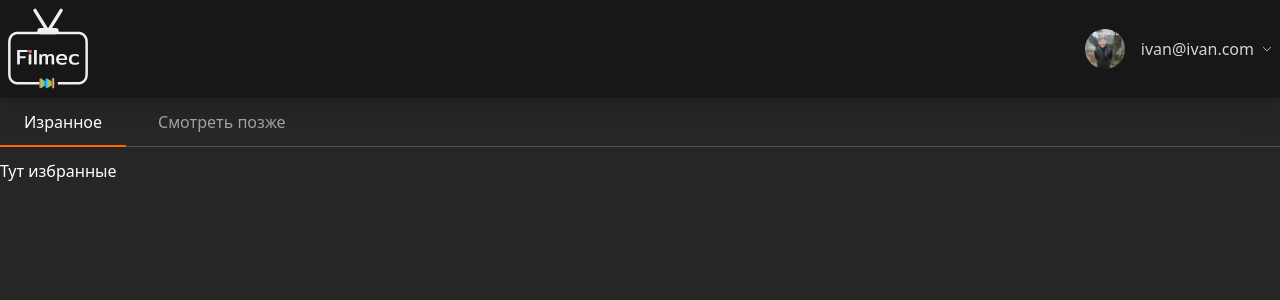
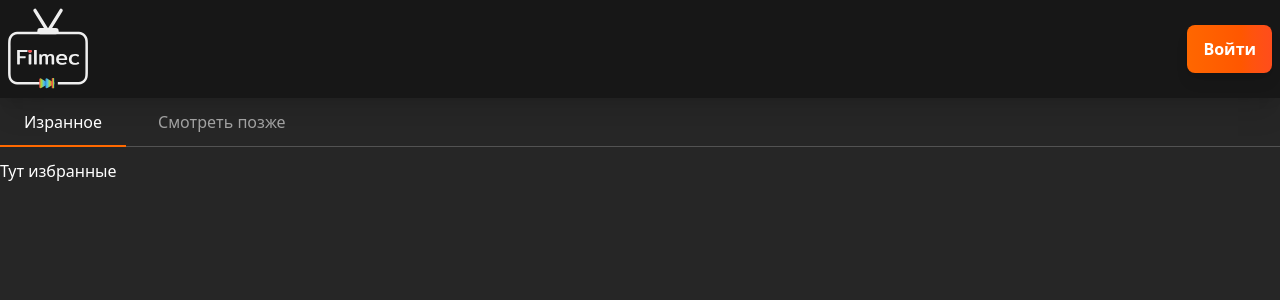
Before and after one commit to KRABEF/filmec, a React (Vite) app in the folder frontend/: page /profile in a window 1280 px wide. Shown: the top 300 px of the page. Built offline with nearby package versions, Linux system fonts and the light colour scheme.

Commit message:
Добавлен провайдер пользователя

```diff
--- a/frontend/src/components/header.jsx
+++ b/frontend/src/components/header.jsx
@@ -2,34 +2,41 @@ import { useState, useRef, useEffect } from 'react';
 import { useNavigate } from 'react-router-dom';
 import { Avatar } from './ui/avatar';
 import { DropDowmMenu } from './ui/dropDowmMenu';
+import { useAuth } from '../context/AuthContext';
+import { Button } from './ui/button';
 
 export const Header = () => {
+  const { user, logout } = useAuth();
   const [isOpen, setIsOpen] = useState(false);
   const menuRef = useRef(null);
   const navigate = useNavigate();
 
   useEffect(() => {
     const handleClickOutside = (e) => {
-			if (menuRef.current && !menuRef.current.contains(e.target)) setIsOpen(false);
+      if (menuRef.current && !menuRef.current.contains(e.target)) {
+        setIsOpen(false);
+      }
     };
     document.addEventListener('mousedown', handleClickOutside);
     return () => document.removeEventListener('mousedown', handleClickOutside);
-	}, [setIsOpen]);
+  }, []);
 
   return (
     <div className="p-2 bg-neutral-900 shadow-xl">
       <div className="flex justify-between items-center m-auto container">
-				<div onClick={() => navigate('/')}>
-					<img className="w-20" src="/logo.svg"></img>
+        <div onClick={() => navigate('/')} className="cursor-pointer">
+          <img className="w-20" src="/logo.svg" alt="logo" />
         </div>
 
         <div className="text-neutral-300 relative" ref={menuRef}>
+          {user ? (
+            <>
               <div
-						className={`flex gap-2 items-center select-none cursor-pointer`}
+                className="flex gap-2 items-center select-none cursor-pointer"
                 onClick={() => setIsOpen((prev) => !prev)}
               >
-						<Avatar />
-						<p>ivan@ivan.com</p>
+                <Avatar src={user.avatar} alt={user.name || user.email} />
+                <p>{user.email}</p>
                 <svg
                   xmlns="http://www.w3.org/2000/svg"
                   width="10"
@@ -48,9 +55,13 @@ export const Header = () => {
                 <DropDowmMenu
                   items={[
                     { name: 'Профиль', onClick: () => navigate('/profile') },
-								{ name: 'Выйти хачу', onClick: () => alert('Выйти') },
+                    { name: 'Выйти', onClick: logout },
                   ]}
                 />
+              )}
+            </>
+          ) : (
+            <Button onClick={() => navigate('/login')}>Войти</Button>
           )}
         </div>
       </div>
--- a/frontend/src/components/ui/avatar.jsx
+++ b/frontend/src/components/ui/avatar.jsx
@@ -1,5 +1,5 @@
-export const Avatar = ({ height = 'h-10', width = 'w-10' }) => {
+export const Avatar = ({ height = 'h-10', width = 'w-10', src }) => {
   return <div className = {`rounded-full overflow-hidden h-10 w-10 mr-2 flex-shrink-0 ${width},${height}`}>
-        <img src="/ivan.jpg"></img>
+        <img src={src}></img>
     </div>
 }
--- a/frontend/src/components/ui/dropDowmMenu.jsx
+++ b/frontend/src/components/ui/dropDowmMenu.jsx
@@ -2,10 +2,11 @@ export const DropDowmMenu = ({ items }) => {
   return (
     <div className="absolute right-0 mt-3 min-w-40 bg-neutral-700 rounded-lg shadow-2xl z-20 select-none">
       <div className="flex flex-col gap-2 m-2">
-				{items.map((item) => (
+        {items.map((item, index) => (
           <div
             className="px-4 py-2 text-white hover:bg-orange-600 rounded-md cursor-pointer"
             onClick={item.onClick}
+            key={index}
           >
             {item.name}
           </div>
--- /dev/null
+++ b/frontend/src/context/AuthContext.jsx
@@ -0,0 +1,46 @@
+import { createContext, useContext, useState } from 'react';
+
+const AuthContext = createContext();
+
+export function AuthProvider({ children }) {
+  const [user, setUser] = useState(() => {
+    const saved = localStorage.getItem('user');
+
+    // if (!saved) {
+    //   const fakeUser = {
+    //     id: '1',
+    //     name: 'Иван Иванов',
+    //     email: 'ivan@ivan.com',
+    //     avatar: '/ivan.jpg',
+    //     role: 'admin',
+    //   };
+    //   localStorage.setItem('user', JSON.stringify(fakeUser));
+    //   return fakeUser;
+    // }
+
+    try {
+      const saved = localStorage.getItem('user');
+      return saved ? JSON.parse(saved) : null;
+    } catch {
+      return null;
+    }
+  });
+
+  const login = (userData) => {
+    setUser(userData);
+    localStorage.setItem('user', JSON.stringify(userData));
+  };
+
+  const logout = () => {
+    setUser(null);
+    localStorage.removeItem('user');
+  };
+
+  return <AuthContext.Provider value={{ user, login, logout }}>{children}</AuthContext.Provider>;
+}
+
+export function useAuth() {
+  const context = useContext(AuthContext);
+  if (!context) throw new Error('Error');
+  return context;
+}
--- a/frontend/src/main.jsx
+++ b/frontend/src/main.jsx
@@ -2,9 +2,12 @@ import { StrictMode } from 'react';
 import { createRoot } from 'react-dom/client';
 import './styles/index.css';
 import { AppRoutes } from './route/routes.jsx';
+import { AuthProvider } from './context/AuthContext.jsx';
 
 createRoot(document.getElementById('root')).render(
-	<StrictMode>
-		<AppRoutes />
-	</StrictMode>,
+  <StrictMode>
+    <AuthProvider>
+      <AppRoutes />
+    </AuthProvider>
+  </StrictMode>,
 );
```
Lines whose indentation alone changed are shown as unchanged.
